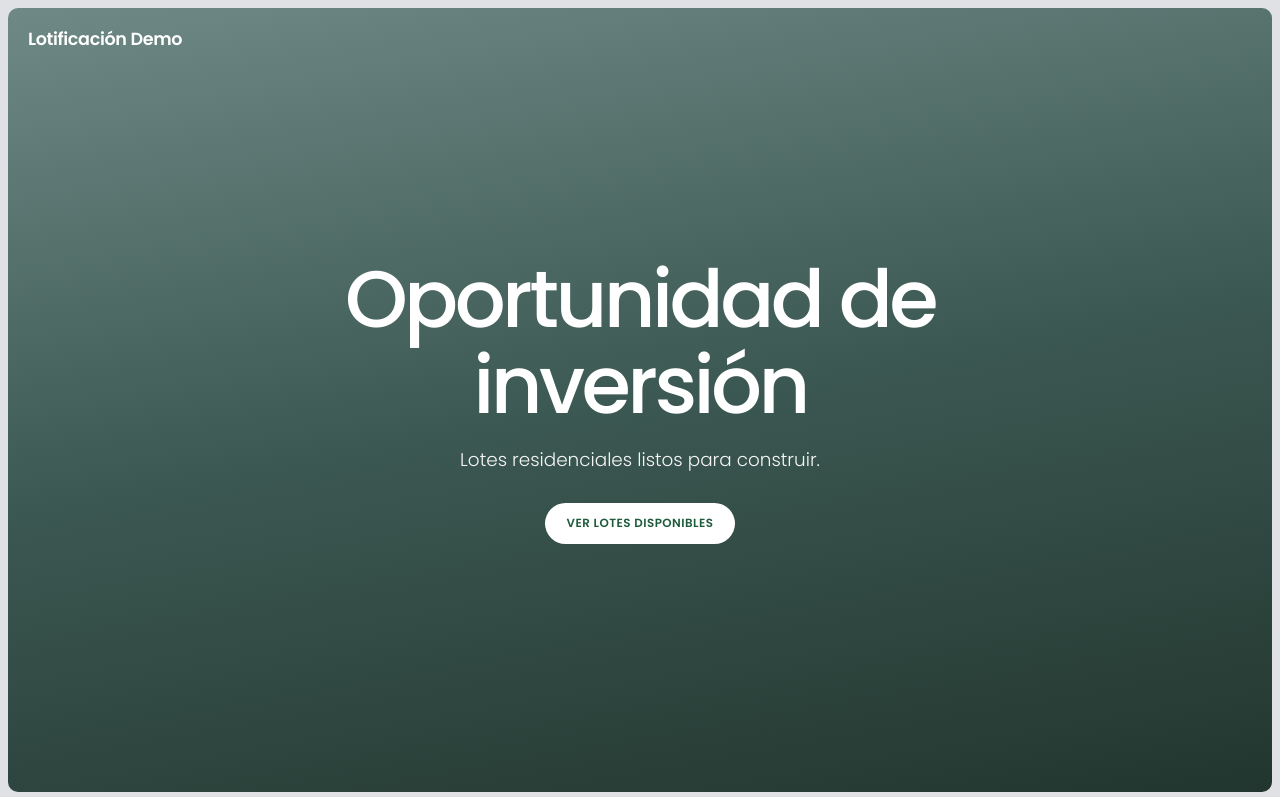
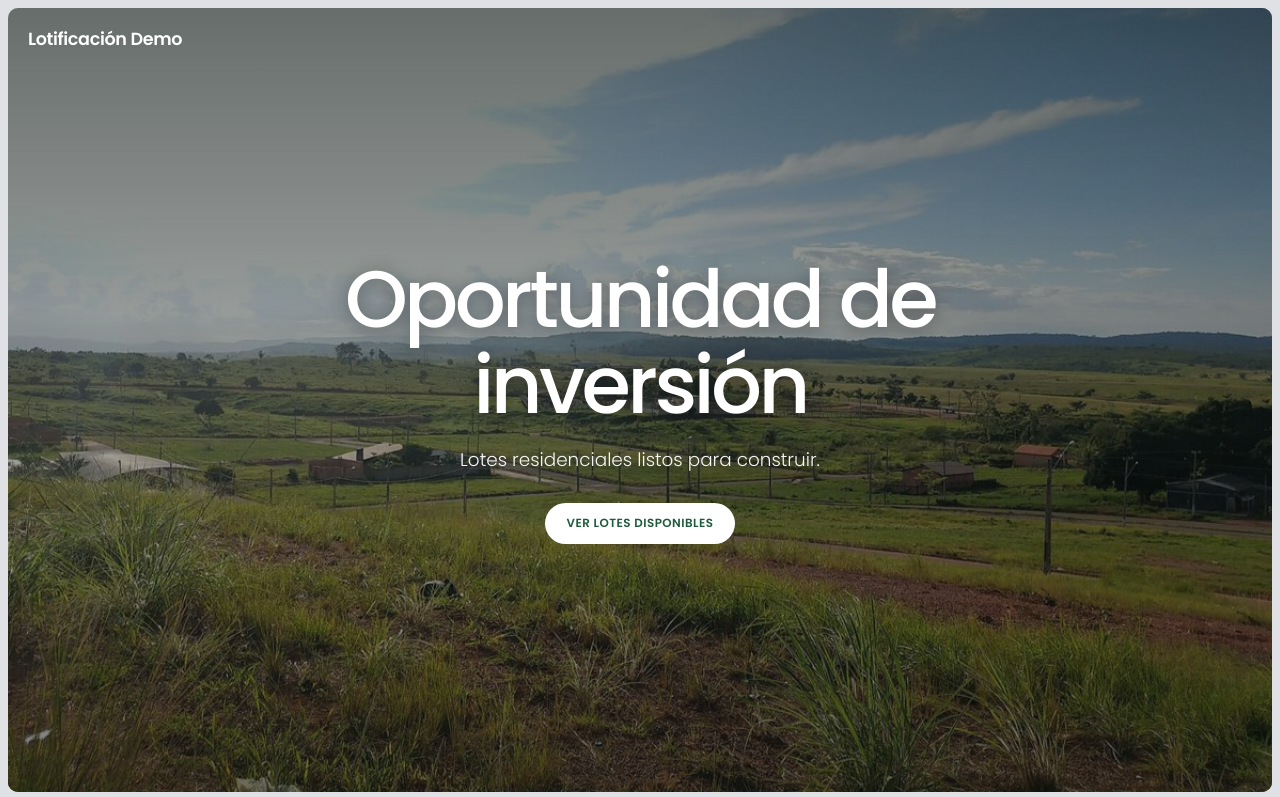
Before and after one commit to EDUARDJ1001/lotes-demo, a plain HTML site: page index.html in a window 1280 px wide. Shown: the top 797 px of the page. Drawn offline with Linux system fonts and the light colour scheme; no server answers.

Commit message:
Foto de portada en el landing
Terreno en lotificación de Wikimedia Commons (CC BY-SA 4.0), con
oscurecido para el título y acercamiento lento. Crédito en creditos.html.

Co-Authored-By: Claude Opus 5.5 <noreply@anthropic.com>

```diff
--- a/css/landing.css
+++ b/css/landing.css
@@ -45,13 +45,19 @@ h1, h2 { font-weight: 500; margin: 0; line-height: 1.08; }
   padding: 96px 20px; text-align: center; color: #fff;
   background: linear-gradient(170deg, #6f8a86 0%, #3c5852 50%, #22362f 100%);
 }
-.hero-media { position: absolute; inset: 0; width: 100%; height: 100%; object-fit: cover; }
-.hero-media.missing { display: none; }
+/* Foto de portada con un acercamiento lento (sin él si el sistema pide reducir movimiento) */
+.hero-media {
+  position: absolute; inset: 0; width: 100%; height: 100%; object-fit: cover; object-position: center 60%;
+  animation: acercar 24s ease-out both;
+}
+@keyframes acercar { from { transform: scale(1.12); } to { transform: scale(1); } }
+@media (prefers-reduced-motion: reduce) { .hero-media { animation: none; } }
+/* Más oscuro arriba: la foto tiene el cielo muy claro detrás del nombre y del título */
 .hero-shade {
   position: absolute; inset: 0;
-  background: linear-gradient(to bottom, rgba(10, 20, 16, .55) 0%, rgba(10, 20, 16, .28) 35%, rgba(10, 20, 16, .32) 70%, rgba(10, 20, 16, .5) 100%);
+  background: linear-gradient(to bottom, rgba(10, 20, 16, .62) 0%, rgba(10, 20, 16, .42) 40%, rgba(10, 20, 16, .38) 70%, rgba(10, 20, 16, .55) 100%);
 }
-/* Logo en blanco sin fondo; una sombra suave lo separa del video cuando la toma es clara */
+.hero h1, .hero p { text-shadow: 0 2px 18px rgba(0, 0, 0, .35); }
 .logo { position: absolute; top: 18px; left: 20px; z-index: 2; display: block; }
 .logo { color: #fff; text-decoration: none; font-size: 1.1rem; font-weight: 600; letter-spacing: -.02em; }
 .hero-content { position: relative; max-width: 760px; display: flex; flex-direction: column; align-items: center; }
--- a/index.html
+++ b/index.html
@@ -15,8 +15,10 @@
 <body>
   <main class="frame">
 
-    <!-- Hero: fondo de color (demo sin video) -->
+    <!-- Hero: foto de un terreno en lotificación (media/hero.jpg, Wikimedia Commons; crédito en creditos.html) -->
     <section class="hero panel">
+      <img class="hero-media" src="media/hero.jpg" alt="" fetchpriority="high" onerror="this.remove()">
+      <div class="hero-shade"></div>
       <a href="./" class="logo">Lotificación Demo</a>
       <div class="hero-content">
         <h1>Oportunidad de inversión</h1>
```
Also changed, not shown: creditos.html (+1 -1 lines), media/hero.jpg (added), 1 other file.
